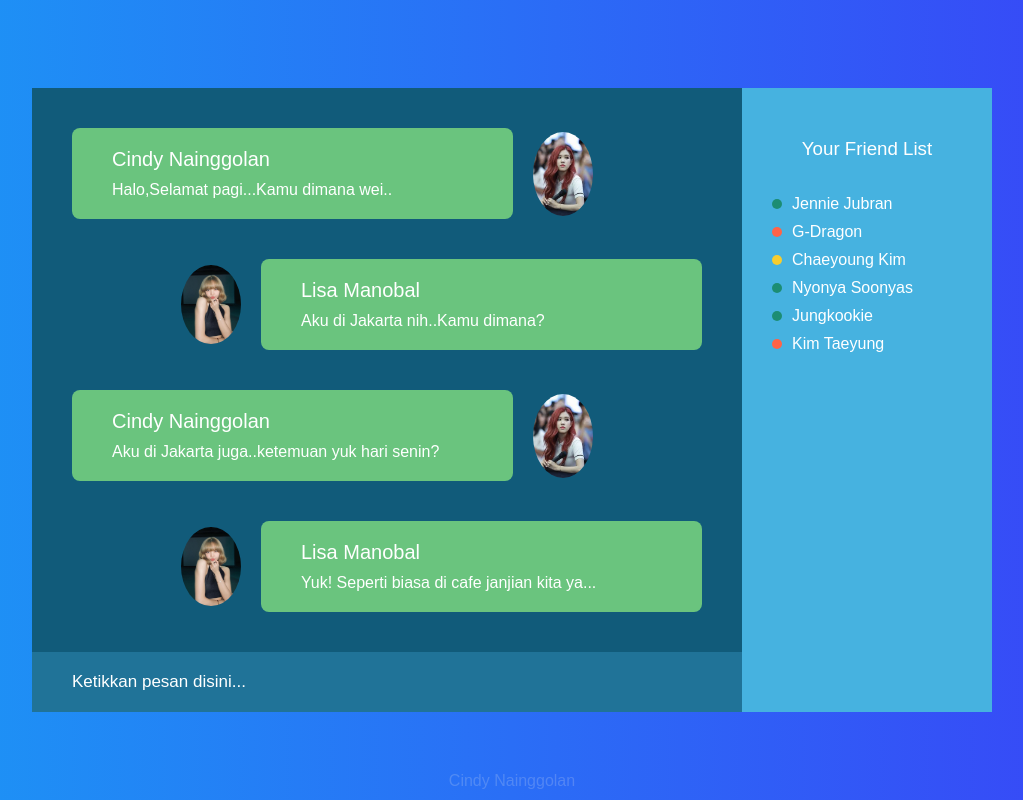
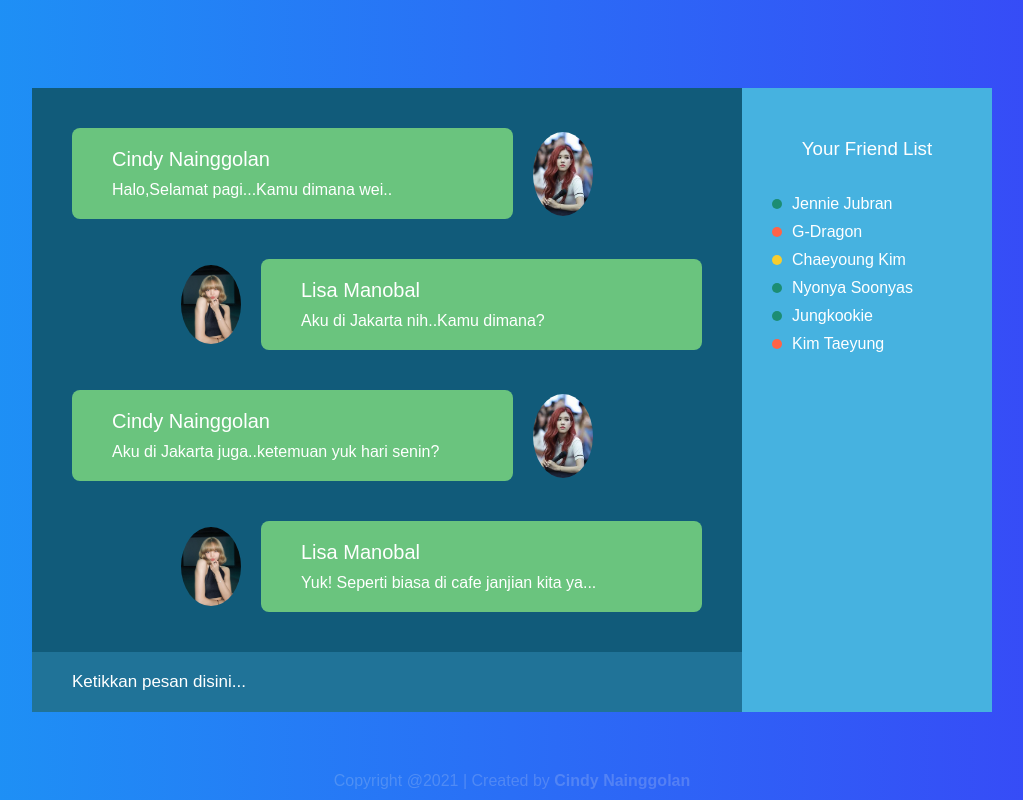
Before and after one commit to rosieposiecngl/simpleUIChatbox, a website built with Parcel: page index.html in a window 1280 px wide. Shown: the whole page, without its empty margins (128-1151 px from the left). Built offline with nearby package versions, Linux system fonts and the light colour scheme.

Commit message:
edit footer dan menambahkan copyright

```diff
--- a/index.html
+++ b/index.html
@@ -56,7 +56,7 @@
       </div>
     </div>
     <footer>
-      <p class="footer-credit">Cindy Nainggolan</p>
+      <p class="footer-credit">Copyright @2021 | Created by <strong>Cindy Nainggolan</strong></p>
     </footer>
   </body>
 </html>
```
